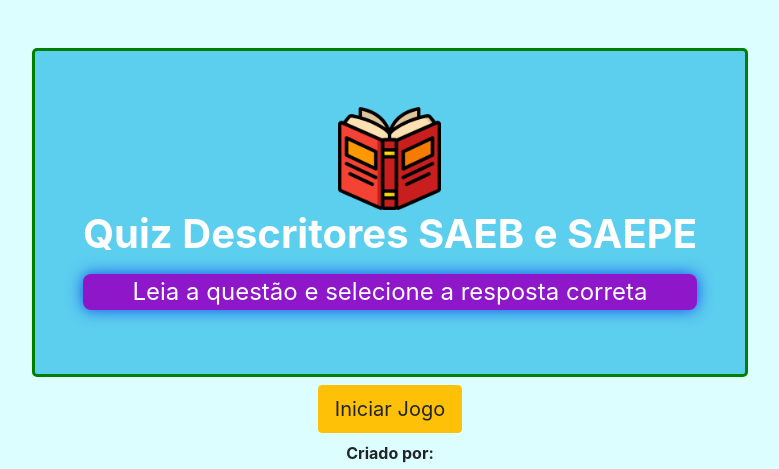
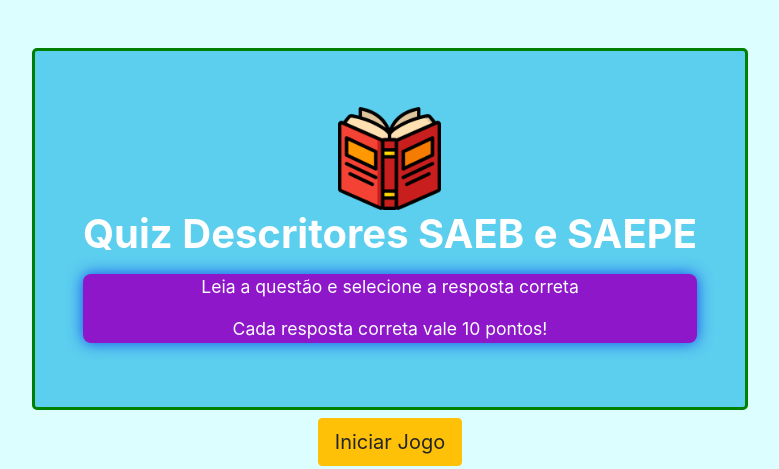
Before and after one commit to BrunoSantosLira/Quiz_perguntas_pt, a plain HTML site: page index.html in a window 1280 px wide. Shown: the top 469 px of the page, without its empty margins (250-1029 px from the left). Drawn offline with nearby package versions, Linux system fonts and the light colour scheme.

Commit message:
anoter commit

```diff
--- a/index.html
+++ b/index.html
@@ -47,7 +47,9 @@
                     <h1 id="titulo" class="text-center">Quiz Descritores SAEB e SAEPE</h1>
                     <div class="text-center" id="leiaQuestao">
                         <p>Leia a questão e selecione a resposta correta</p>
+                        <p>Cada resposta correta vale 10 pontos!</p>
                     </div>
+
                 </div>
 
                 <div class="row">
--- a/style.css
+++ b/style.css
@@ -26,7 +26,7 @@ ul li:hover{
 
 #leiaQuestao{
     margin-top: 1rem;
-    font-size: 1.5em;
+    font-size: 1.1em;
     color: rgb(255, 255, 255);
     background-color: #8e18c9;
     border-radius: 0.5rem;
```
